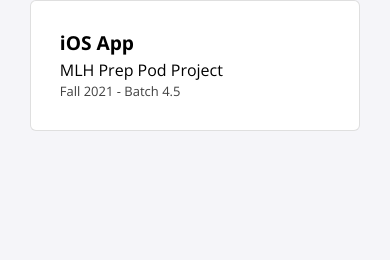
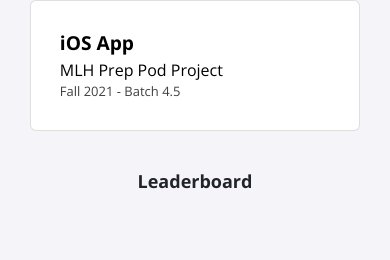
Before and after one commit to MLH-Fellowship/prep-portfolio-22.NOV.PREP.2, a Jekyll site: the page built from index.html, in a window 390 px wide. Shown: the part 1517-1777 px from the top of the page. Built offline with Jekyll 4.4.1, drawn with Linux system fonts in a browser that asks for light colours; nearby versions of some CDN libraries; before the commit the page ends 1718 px from its top, so only the background shows below that.

Commit message:
Implemented contributer leaderboard

```diff
--- /dev/null
+++ b/_includes/leaderboard.html
@@ -0,0 +1,8 @@
+<script src="/assets/js/leaderboard.js"></script>
+
+<h2>Leaderboard</h2>
+<div id="leaderboard-container">
+    <table id="leaderboard-table">
+    </table>
+
+</div>
--- a/_sass/all.scss
+++ b/_sass/all.scss
@@ -1,8 +1,9 @@
-@import url('https://fonts.googleapis.com/css2?family=Poppins:ital,wght@0,100;0,200;0,300;0,400;0,500;0,600;0,700;0,800;0,900;1,100;1,200;1,300;1,400;1,500;1,600;1,700;1,800;1,900&display=swap');
-@import url('https://fonts.googleapis.com/css2?family=Open+Sans:ital,wght@0,300;0,400;0,600;0,700;0,800;1,300;1,400;1,600;1,700;1,800&display=swap');
-@import 'navbar';
-@import 'profile';
-@import 'page';
+@import url("https://fonts.googleapis.com/css2?family=Poppins:ital,wght@0,100;0,200;0,300;0,400;0,500;0,600;0,700;0,800;0,900;1,100;1,200;1,300;1,400;1,500;1,600;1,700;1,800;1,900&display=swap");
+@import url("https://fonts.googleapis.com/css2?family=Open+Sans:ital,wght@0,300;0,400;0,600;0,700;0,800;1,300;1,400;1,600;1,700;1,800&display=swap");
+@import "navbar";
+@import "profile";
+@import "page";
+@import "leaderboard";
 
 .card-container {
   display: grid;
@@ -20,6 +21,9 @@
   .card-container {
     grid-template-columns: repeat(2, 1fr);
   }
+  table {
+    width: 90%;
+  }
 }
 
 @media only screen and (max-width: 768px) {
@@ -27,7 +31,6 @@
     grid-template-columns: 1fr;
   }
 }
-
 
 body {
   background-color: #f5f5f9;
@@ -46,7 +49,7 @@ h2 {
   align-items: center;
   margin: 20px 30px;
   background-color: white;
-    border-radius: .375rem;
+  border-radius: 0.375rem;
   padding: 1.5em;
   font-size: 1.2em;
 }
@@ -67,7 +70,8 @@ a {
     font-weight: bold;
   }
 
-    .location, .description {
+  .location,
+  .description {
     font-size: medium;
     font-weight: 400;
   }
--- /dev/null
+++ b/_sass/leaderboard.scss
@@ -0,0 +1,35 @@
+#leaderboard-container {
+  display: block;
+  margin: 0 auto;
+}
+
+table {
+  border-collapse: collapse;
+  width: 50%;
+  margin: 0px auto;
+  border-radius: 5px;
+}
+
+td,
+th {
+  border: 1px solid #dfdfdf;
+  text-align: center;
+  padding: 10px;
+  font-size: 20px;
+}
+
+td {
+  background-color: #ffffff;
+}
+
+#table-head {
+  background-color: #133667;
+  color: #ffffff;
+}
+
+.table-avatar {
+  width: 50px;
+  height: 50px;
+  border-radius: 50%;
+  margin-right: 10px;
+}
--- /dev/null
+++ b/assets/js/leaderboard.js
@@ -0,0 +1,63 @@
+const url = "https://api.github.com/repos/MLH-Fellowship/prep-portfolio-22.NOV.PREP.2/contributors"
+
+fetch(url)
+  .then((response) => response.json())
+  .then((data) => {
+    const sorted = data.sort((a, b) => b.contributions - a.contributions);
+        let table = `<thead>
+            <tr id="table-head">
+                <th>Rank</th>
+                <th>Name</th>
+                <th>Contributions</th>
+            </tr>
+        </thead>`
+
+        sorted.forEach((item) => {
+            // Rank 1
+            if (sorted.indexOf(item) + 1 === 1) {
+                table += `<tbody>
+                <tr id="rank-first">
+                    <td><strong>${sorted.indexOf(item) + 1}</strong></td>
+                    <td><img class="table-avatar" src="${item.avatar_url}"></img>${item.login}🥇</td>
+                    <td>${item.contributions}</td>
+                </tr>
+            </tbody>`
+            }
+
+            // Rank 2
+            else if (sorted.indexOf(item) + 1 === 2) {
+                table += `<tbody>
+                <tr id="rank-second">
+                    <td><strong>${sorted.indexOf(item) + 1}</strong></td>
+                    <td><img class="table-avatar" src="${item.avatar_url}"></img>${item.login}🥈</td>
+                    <td>${item.contributions}</td>
+                </tr>
+            </tbody>`
+
+            }
+
+            // Rank 3
+            else if (sorted.indexOf(item) + 1 === 3) {
+                table += `<tbody>
+                <tr id="rank-third">
+                    <td><strong>${sorted.indexOf(item) + 1}</strong></td>
+                    <td><img class="table-avatar" src="${item.avatar_url}"></img>${item.login}🥉</td>
+                    <td>${item.contributions}</td>
+                </tr>
+            </tbody>`
+            }
+
+            // Rank 4+
+            else {
+                table += `<tbody>
+                <tr>
+                    <td>${sorted.indexOf(item) + 1}</td>
+                    <td><img class="table-avatar" src="${item.avatar_url}"></img>${item.login}</td>
+                    <td>${item.contributions}</td>
+                </tr>
+            </tbody>`
+        }
+        })
+
+        document.getElementById("leaderboard-table").innerHTML = table
+    });
--- a/index.html
+++ b/index.html
@@ -12,6 +12,8 @@
     {% include description.html %}
 
     {% include projects.html %}
+
+    {% include leaderboard.html %}
 </body>
 
 </html>
```
Lines whose indentation alone changed are shown as unchanged.
